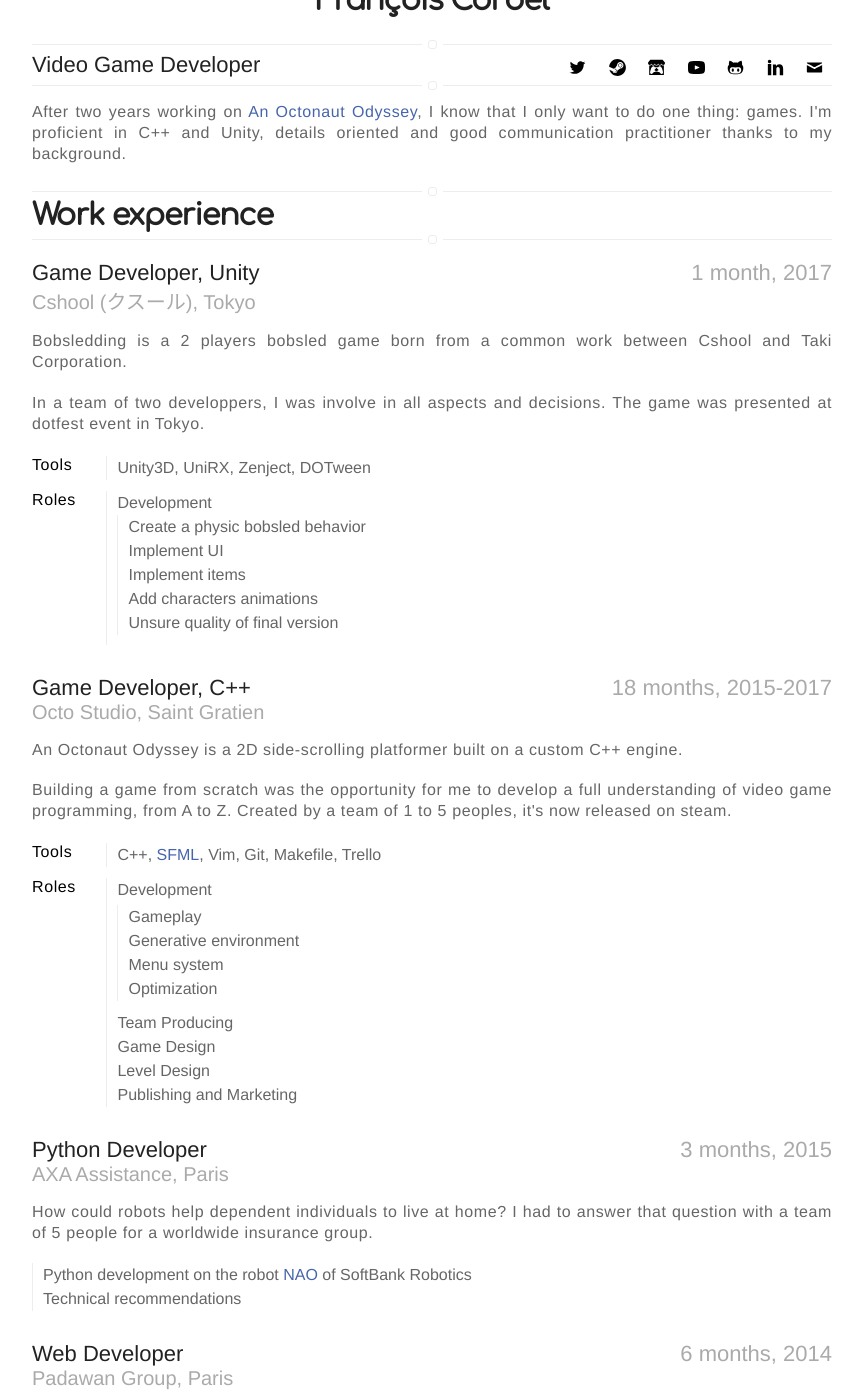
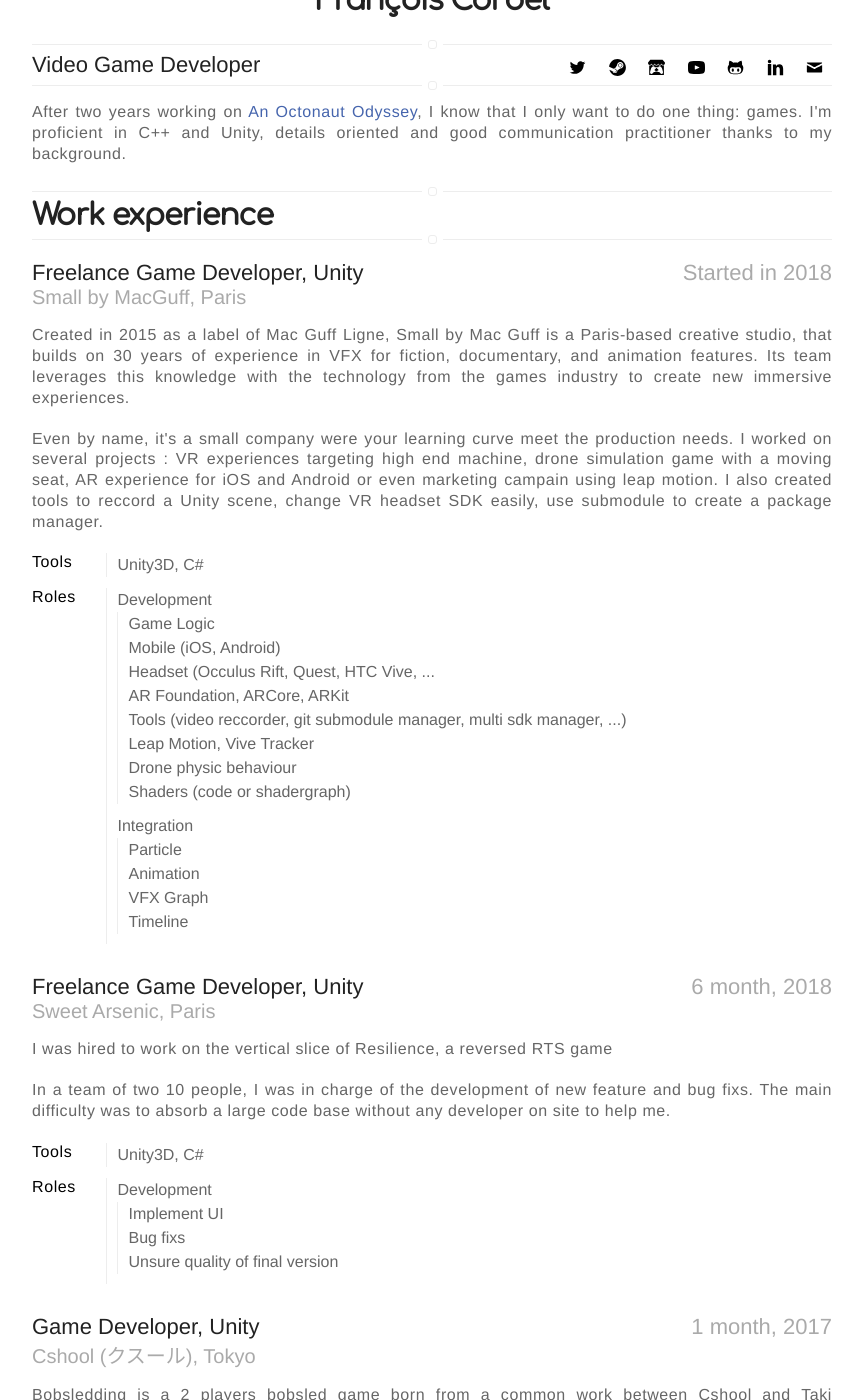
Before and after one commit to fcvalise/fcvalise.github.io, a Jekyll site: the page built from resume.html, in a window 1280 px wide and 1400 px high, scrolled down 315 px. Shown: the whole window, without its empty margins (208-1071 px from the left). Built offline with Jekyll 4.4.1, drawn with Linux system fonts in a browser that asks for light colours; nearby versions of some CDN libraries.

Commit message:
update cv

```diff
--- a/_includes/resume.html
+++ b/_includes/resume.html
@@ -1,7 +1,7 @@
 <div class="resume">
     <div class="intro-title">
         <div class="infos">
-            <img class="title-img" alt="{{ site.name }}" src="{{ site.url }}/{{ site.picture }}"/>
+            <img class="title-img" alt="{{ site.name }}" src="{{ site.url }}/{{ site.picture }}" />
             <h1>François Corbel</h1>
             <h4 class="hidden">www.francoiscorbel.com</h4>
             <h4 class="hidden">francois.corbel@gmail.com</h4>
@@ -21,20 +23,98 @@
         {% include hr-custom.html %}
 
         <div class="elem">
+            <a alt="Resilience" href="{{site.url}}/resilience/" target="_blank">
+                <h2 class="title">Freelance Game Developer, Unity</h2>
+                <h2 class="date">Started in 2018</h2>
+                <h3>Small by MacGuff, Paris</h3>
+
+                <p>Created in 2015 as a label of Mac Guff Ligne, Small by Mac Guff is a Paris-based creative studio,
+                    that builds on 30 years of experience in VFX for fiction, documentary, and animation features.
+                    Its team leverages this knowledge with the technology from the games industry to create new
+                    immersive experiences.</p>
+
+                <p>Even by name, it's a small company were your learning curve meet the production needs. I worked on
+                    several projects : VR experiences targeting high end machine, drone simulation game with a moving
+                    seat, AR experience for iOS and Android or even marketing campain using leap motion. I also created
+                    tools to reccord a Unity scene, change VR headset SDK easily, use submodule to create a package
+                    manager.
+                </p>
+
+                <p class="ul-title"><strong>Tools</strong></p>
+                <ul>
+                    <li>Unity3D, C#</li>
+                </ul>
+                <br>
+                <p class="ul-title"><strong>Roles</strong></p>
+                <ul>
+                    <li>Development</li>
+                    <ul>
+                        <li>Game Logic</li>
+                        <li>Mobile (iOS, Android)</li>
+                        <li>Headset (Occulus Rift, Quest, HTC Vive, ...</li>
+                        <li>AR Foundation, ARCore, ARKit</li>
+                        <li>Tools (video reccorder, git submodule manager, multi sdk manager, ...)</li>
+                        <li>Leap Motion, Vive Tracker</li>
+                        <li>Drone physic behaviour</li>
+                        <li>Shaders (code or shadergraph)</li>
+                    </ul>
+                    <li>Integration</li>
+                    <ul>
+                        <li>Particle</li>
+                        <li>Animation</li>
+                        <li>VFX Graph</li>
+                        <li>Timeline</li>
+                    </ul>
+            </a>
+        </div>
+
+        <div class="elem">
+            <a alt="Resilience" href="{{site.url}}/resilience/" target="_blank">
+                <h2 class="title">Freelance Game Developer, Unity</h2>
+                <h2 class="date">6 month, 2018</h2>
+                <h3>Sweet Arsenic, Paris</h3>
+
+                <p>I was hired to work on the vertical slice of Resilience, a reversed RTS game</p>
+                <p>In a team of two 10 people, I was in charge of the development of new feature and bug fixs. The main
+                    difficulty was to absorb a large code base without any developer on site to help me.</p>
+
+                <p class="ul-title"><strong>Tools</strong></p>
+                <ul>
+                    <li>Unity3D, C#</li>
+                </ul>
+                <br>
+                <p class="ul-title"><strong>Roles</strong></p>
+                <ul>
+                    <li>Development</li>
+                    <ul>
+                        <li>Implement UI</li>
+                        <li>Bug fixs</li>
+                        <li>Unsure quality of final version</li>
+                    </ul>
+                </ul>
+            </a>
+        </div>
+
+        <div class="elem">
             <a alt="Bobsledding" href="{{site.url}}/bobsledding/" target="_blank">
                 <h2 class="title">Game Developer, Unity</h2>
                 <h2 class="date">1 month, 2017</h2>
                 <h3>Cshool (クスール), Tokyo</h3>
 
-            <p>Bobsledding is a 2 players bobsled game born from a common work between Cshool and Taki Corporation.</p>
-            <p>In a team of two developpers, I was involve in all aspects and decisions. The game was presented at dotfest event in Tokyo.</p>
+                <p>Bobsledding is a 2 players bobsled game born from a common work between Cshool and Taki Corporation.
+                </p>
+                <p>In a team of two developpers, I was involve in all aspects and decisions. The game was presented at
+                    dotfest event in Tokyo.</p>
 
                 <p class="ul-title"><strong>Tools</strong></p>
-            <ul><li>Unity3D, UniRX, Zenject, DOTween</li></ul>
+                <ul>
+                    <li>Unity3D, UniRX, Zenject, DOTween</li>
+                </ul>
                 <br>
                 <p class="ul-title"><strong>Roles</strong></p>
                 <ul>
-                <li>Development</li><ul>
+                    <li>Development</li>
+                    <ul>
                         <li>Create a physic bobsled behavior</li>
                         <li>Implement UI</li>
                         <li>Implement items</li>
@@ -51,21 +131,27 @@
                 <h2 class="date">18 months, 2015-2017</h2>
                 <h3>Octo Studio, Saint Gratien</h3>
                 <p>An Octonaut Odyssey is a 2D side-scrolling platformer built on a custom C++ engine.</p>
-            <p>Building a game from scratch was the opportunity for me to develop a full understanding of video game programming,
+                <p>Building a game from scratch was the opportunity for me to develop a full understanding of video game
+                    programming,
                     from A to Z. Created by a team of 1 to 5 peoples, it's now released on steam.</p>
             </a>
             <p class="ul-title"><strong>Tools</strong></p>
-            <ul><li>C++, <a alt="sfml-dev.org" href="https://www.sfml-dev.org/">SFML</a>, Vim, Git, Makefile, Trello</li></ul>
+            <ul>
+                <li>C++, <a alt="sfml-dev.org" href="https://www.sfml-dev.org/">SFML</a>, Vim, Git, Makefile, Trello
+                </li>
+            </ul>
             <br>
             <p class="ul-title"><strong>Roles</strong></p>
             <ul>
                 <li>Development</li>
-            <li><ul>
+                <li>
+                    <ul>
                         <li>Gameplay</li>
                         <li>Generative environment</li>
                         <li>Menu system</li>
                         <li>Optimization</li>
-            </ul></li>
+                    </ul>
+                </li>
                 <li>Team Producing</li>
                 <li>Game Design</li>
                 <li>Level Design</li>
@@ -116,7 +203,9 @@
         {% include hr-custom.html %}
         {% for skill in skills %}
         <div class="icon" data-title="{{ skill }}">
-                <svg class="icon-svg"><use xlink:href="#icon-{{ skill }}"></use></svg>
+            <svg class="icon-svg">
+                <use xlink:href="#icon-{{ skill }}"></use>
+            </svg>
         </div>
         {% endfor %}
     </div>
@@ -162,7 +257,9 @@
         <h1>More</h1>
         {% include hr-custom.html %}
         <p>I read a lot of about neuro-sciences and psychology.</p>
-            <p>I really like these games: Minecraft, Inside, World of Warcraft, League of Legends, Dofus, Age of Empire, Grand Theft Auto, Hotline Miami, No Man's Sky, Starbound, GoNNER, The Floor Is Jelly, Fez, Downwell, Towerfall, Leekwars.</p>
+        <p>I really like these games: Minecraft, Inside, World of Warcraft, League of Legends, Dofus, Age of Empire,
+            Grand Theft Auto, Hotline Miami, No Man's Sky, Starbound, GoNNER, The Floor Is Jelly, Fez, Downwell,
+            Towerfall, Leekwars.</p>
         <p>I traveled through Europe but also in Thailand, India, and Japan.</p>
         <p>I'm currently living in Paris, France.</p>
         <p></p>
```
Also changed, not shown: other parts of _includes/resume.html (+16 -7 lines). Lines whose indentation alone changed are shown as unchanged.
